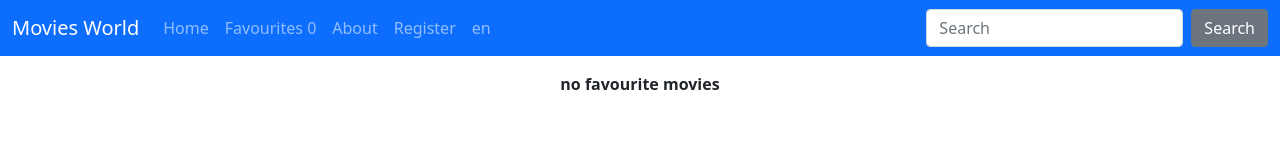
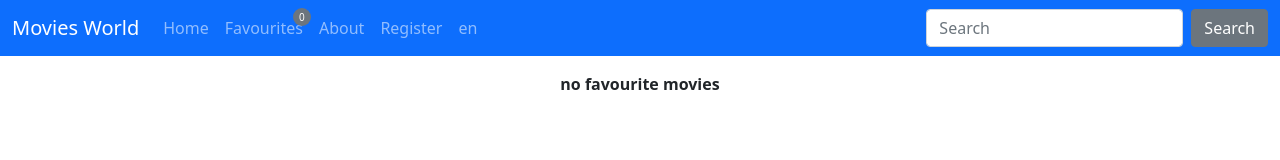
Before and after one commit to EmanSalah95/MoviesReact, a React (Create React App) app: page /favourite in a window 1280 px wide. Shown: the top 160 px of the page. Built offline with nearby package versions, Linux system fonts and the light colour scheme.

Commit message:
addingconfig

```diff
--- a/src/App.css
+++ b/src/App.css
@@ -0,0 +1,45 @@
+.App {
+  text-align: center;
+}
+
+.list{
+  min-height: 35vh;
+}
+
+/* movie card */
+.fixedLines {
+  overflow: hidden;
+  text-overflow: ellipsis;
+  display: -webkit-box;
+  -webkit-line-clamp: 3; /* number of lines to show */
+  -webkit-box-orient: vertical;
+}
+
+.bi{
+  font-size: 3em;
+  margin: 20px;
+
+}
+.counter {
+  position: absolute !important;
+  padding: 0 !important;
+  top: 0 !important;
+  right: 0 !important;
+  color: #ffffff;
+  background-color: #6C757D;
+  width: 18px !important;
+  height: 18px !important;
+  border-radius: 50% !important;
+  -webkit-border-radius: 50% !important;
+  line-height: 18px !important;
+  font-size: 10px !important;
+  text-align: center !important;
+  cursor: pointer;
+  margin-left: 0 !important;
+  margin-top: 0 !important;
+  right: 0 !important;
+  }
+
+  .movie-card{
+     /* height: 400px; */
+  }
--- /dev/null
+++ b/src/config/axiosConfig.js
@@ -0,0 +1,40 @@
+import axios from 'axios';
+import { changeLoader } from './../store/actions/loader';
+import store from './../store/store';
+
+export const apikey='f680c31171e9ae5ac360c64f3bc0110b';
+export const images='https://image.tmdb.org/t/p/w500/';
+const axiosInstance = axios.create({
+    baseURL: 'https://api.themoviedb.org/3/'
+})
+
+axiosInstance.interceptors.request.use(
+    function (config) {
+      store.dispatch(changeLoader(true));
+
+      config.params = {
+        api_key: "f680c31171e9ae5ac360c64f3bc0110b",
+      };
+
+      return config;
+    },
+    function (error) {
+      return Promise.reject(error);
+    }
+  );
+
+  axiosInstance.interceptors.response.use(
+    function (response) {
+
+      store.dispatch(changeLoader(false));
+
+      return response;
+    },
+    function (error) {
+      return Promise.reject(error);
+    }
+  );
+
+
+
+export default axiosInstance
```
